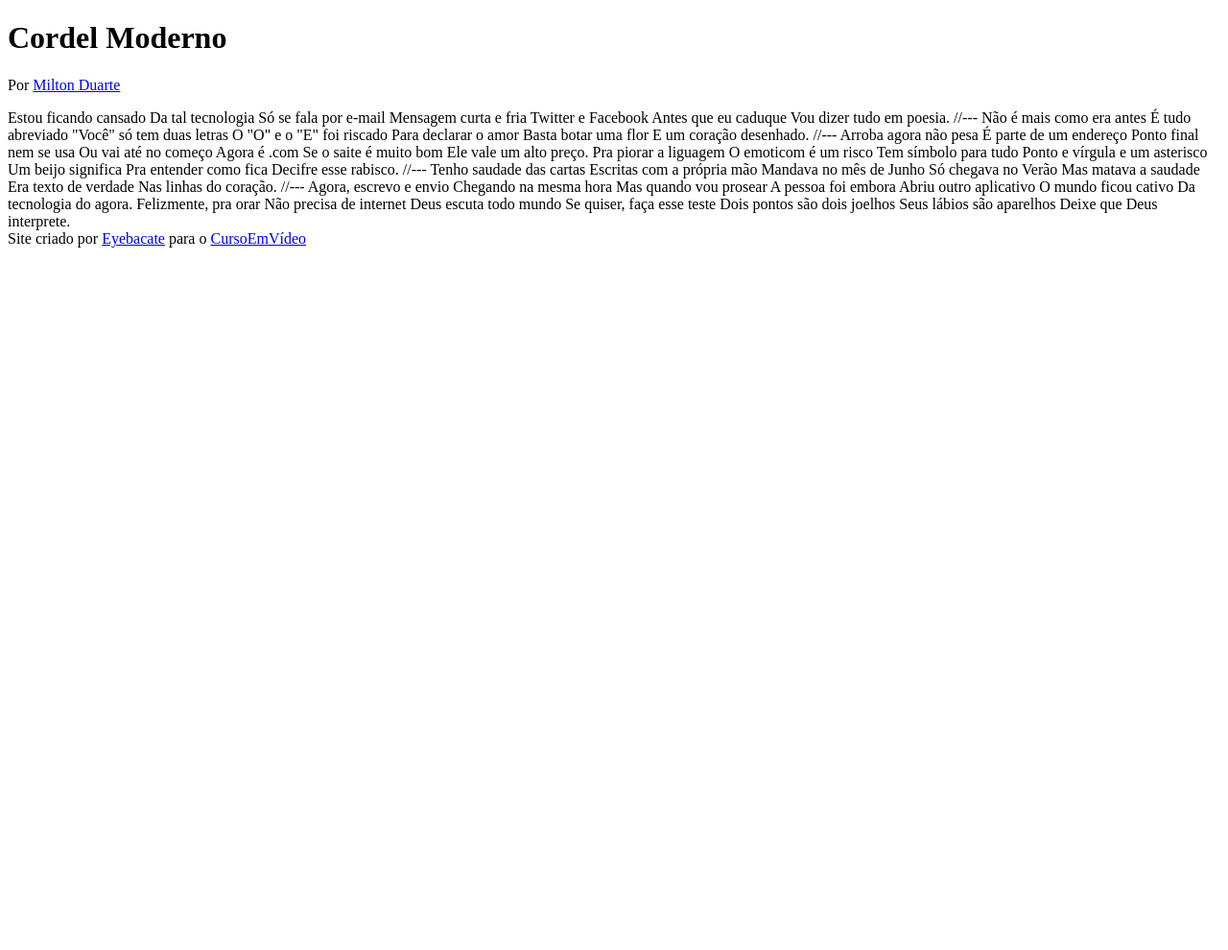
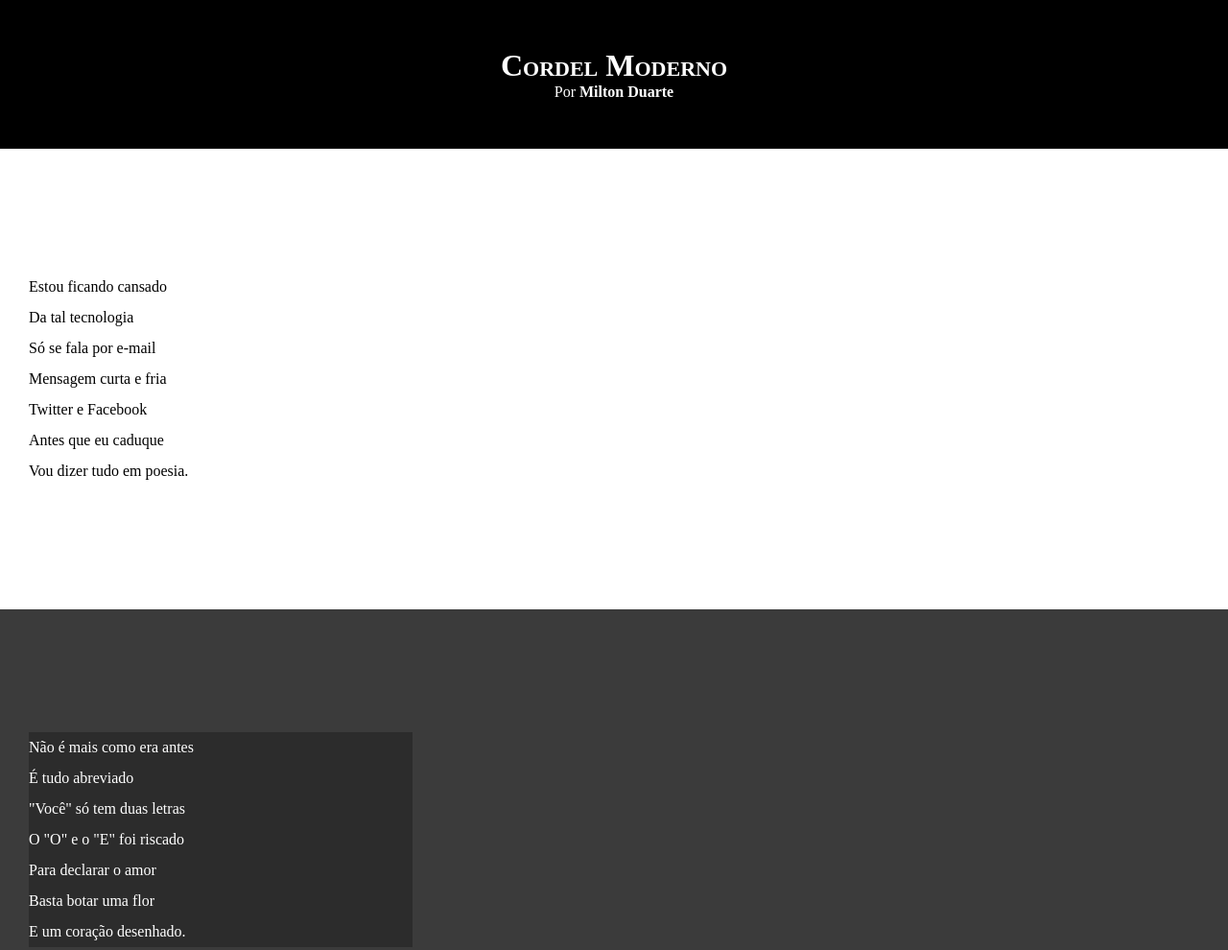
Before and after one commit to gabrielibrandt/html-css, a plain HTML site: page desafios/desafio012/index.html in a window 1280 px wide. Shown: the top 990 px of the page at 96% size. Before the commit the page ends 800 px from the top, so only its background shows below. Drawn offline with Linux system fonts and the light colour scheme.

Commit message:
organizando html e css do desafio

```diff
--- /dev/null
+++ b/desafios/desafio012/estilo/style.css
@@ -0,0 +1,65 @@
+@charset "UTF-8";
+
+* {
+    margin: 0px;
+    padding: 0px;
+}
+
+html, body {
+    min-height: 100%;
+    background-color: darkgray;
+}
+
+header {
+    background-color: black;
+    color: white;
+    text-align: center;
+}
+
+header > h1 {
+    padding-top: 50px;
+    font-variant: small-caps;
+}
+
+header > p {
+    padding-bottom: 50px;
+}
+
+a {
+    color: white;
+    text-decoration: none;
+    font-weight: bolder;
+}
+
+a:hover {
+    text-decoration: underline;
+}
+
+section {
+    padding-top: 10%;
+    padding-bottom: 10%;
+    line-height: 2em;
+    padding-left: 30px;
+}
+
+section.normal {
+background-color: white;
+color: rgb(0, 0, 0);
+}
+
+section.imagem {
+    background-color: rgb(59, 59, 59);
+    color: white;
+}
+
+section.imagem > p {
+    width: 400px;
+    background-color: rgba(0, 0, 0, 0.249);
+}
+
+footer {
+    background-color: black;
+    color: white;
+    text-align: center;
+    padding: 10px
+}
--- a/desafios/desafio012/index.html
+++ b/desafios/desafio012/index.html
@@ -4,77 +4,100 @@
     <meta charset="UTF-8">
     <meta name="viewport" content="width=device-width, initial-scale=1.0">
     <title>Cordel Moderno</title>
+    <link rel="stylesheet" href="estilo/style.css">
 </head>
 <body>
+
     <header>
-        <h1>Cordel Moderno</h1>
-        <p>Por <a href="recantodasletras.com.br/poesias/3186743" target="_blank">Milton Duarte</a></p>
+        <h1>
+            Cordel Moderno
+        </h1>
+        <p>
+            Por <a href="https://recantodasletras.com.br/poesias/3186743" target="_blank">Milton Duarte</a>
+        </p>
     </header>
 
-Estou ficando cansado
-Da tal tecnologia
-Só se fala por e-mail
-Mensagem curta e fria
-Twitter e Facebook
-Antes que eu caduque
-Vou dizer tudo em poesia.
+<section class="normal">
+    <p>
+        Estou ficando cansado <br>
+        Da tal tecnologia <br>
+        Só se fala por e-mail <br>
+        Mensagem curta e fria <br>
+        Twitter e Facebook <br>
+        Antes que eu caduque <br>
+        Vou dizer tudo em poesia. <br>
+    </p>
+</section>
 
-//---
+<section class="imagem">
+    <p>
+        Não é mais como era antes <br>
+        É tudo abreviado <br>
+        "Você" só tem duas letras <br>
+        O "O" e o "E" foi riscado <br>
+        Para declarar o amor <br>
+        Basta botar uma flor <br>
+        E um coração desenhado. <br>
+    </p>
+</section>
 
-Não é mais como era antes
-É tudo abreviado
-"Você" só tem duas letras
-O "O" e o "E" foi riscado
-Para declarar o amor
-Basta botar uma flor
-E um coração desenhado.
+<section class="normal">
+    <p>
+        Arroba agora não pesa <br>
+        É parte de um endereço <br>
+        Ponto final nem se usa <br>
+        Ou vai até no começo <br>
+        Agora é .com <br>
+        Se o saite é muito bom <br>
+        Ele vale um alto preço. <br>
+    </p>
 
-//---
+    <p>
+        Pra piorar a liguagem <br>
+        O emoticom é um risco <br>
+        Tem símbolo para tudo <br>
+        Ponto e vírgula e um asterisco <br>
+        Um beijo significa <br>
+        Pra entender como fica <br>
+        Decifre esse rabisco. <br>
+    </p>
+</section>
 
-Arroba agora não pesa
-É parte de um endereço
-Ponto final nem se usa
-Ou vai até no começo
-Agora é .com
-Se o saite é muito bom
-Ele vale um alto preço.
+<section class="imagem">
+    <p>
+        Tenho saudade das cartas <br>
+        Escritas com a própria mão <br>
+        Mandava no mês de Junho <br>
+        Só chegava no Verão <br>
+        Mas matava a saudade <br>
+        Era texto de verdade <br>
+        Nas linhas do coração. <br>
+    </p>
+</section>
 
-Pra piorar a liguagem
-O emoticom é um risco
-Tem símbolo para tudo
-Ponto e vírgula e um asterisco
-Um beijo significa
-Pra entender como fica
-Decifre esse rabisco.
+<section class="normal">
+    <p>
+        Agora, escrevo e envio <br>
+        Chegando na mesma hora <br>
+        Mas quando vou prosear <br>
+        A pessoa foi embora <br>
+        Abriu outro aplicativo <br>
+        O mundo ficou cativo <br>
+        Da tecnologia do agora. <br>
+    </p>
 
-//---
+    <p>
+        Felizmente, pra orar <br>
+        Não precisa de internet <br>
+        Deus escuta todo mundo <br>
+        Se quiser, faça esse teste <br>
+        Dois pontos são dois joelhos <br>
+        Seus lábios são aparelhos <br>
+        Deixe que Deus interprete.
+    </p>
+</section>
 
-Tenho saudade das cartas
-Escritas com a própria mão
-Mandava no mês de Junho
-Só chegava no Verão
-Mas matava a saudade
-Era texto de verdade
-Nas linhas do coração.
+<footer>Site criado por <a href="https://github.com/gabrielibrandt" target="_blank">Eyebacate</a> para o <a href="https://www.cursoemvideo.com" target="_blank">CursoEmVídeo</a></footer>
 
-//---
-
-Agora, escrevo e envio
-Chegando na mesma hora
-Mas quando vou prosear
-A pessoa foi embora
-Abriu outro aplicativo
-O mundo ficou cativo
-Da tecnologia do agora.
-
-Felizmente, pra orar
-Não precisa de internet
-Deus escuta todo mundo
-Se quiser, faça esse teste
-Dois pontos são dois joelhos
-Seus lábios são aparelhos
-Deixe que Deus interprete.
-
-<footer>Site criado por <a href="https://gabrielibrandt.github.io" target="_blank">Eyebacate</a> para o <a href="https://www.cursoemvideo.com" target="_blank">CursoEmVídeo</a></footer>
 </body>
 </html>
```
